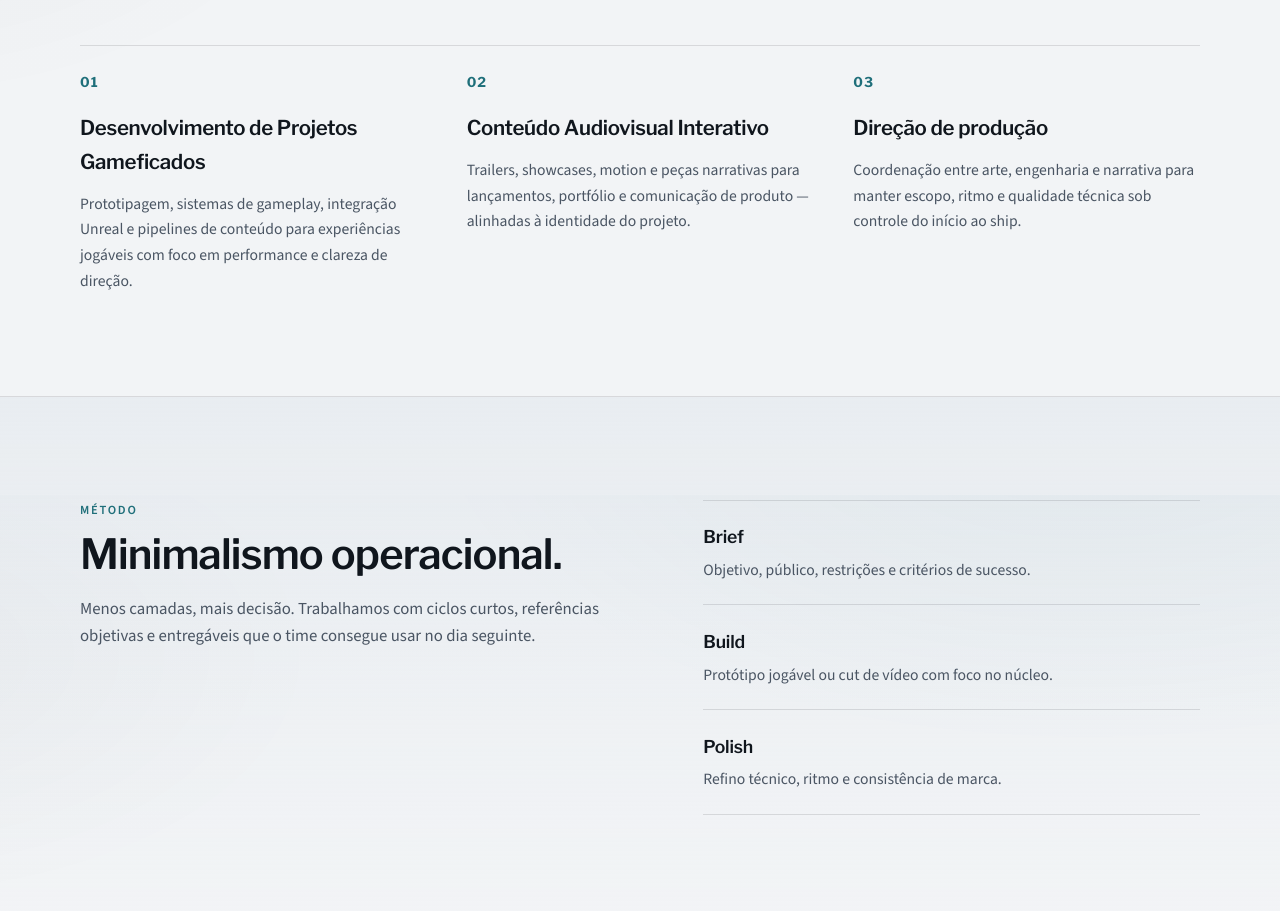
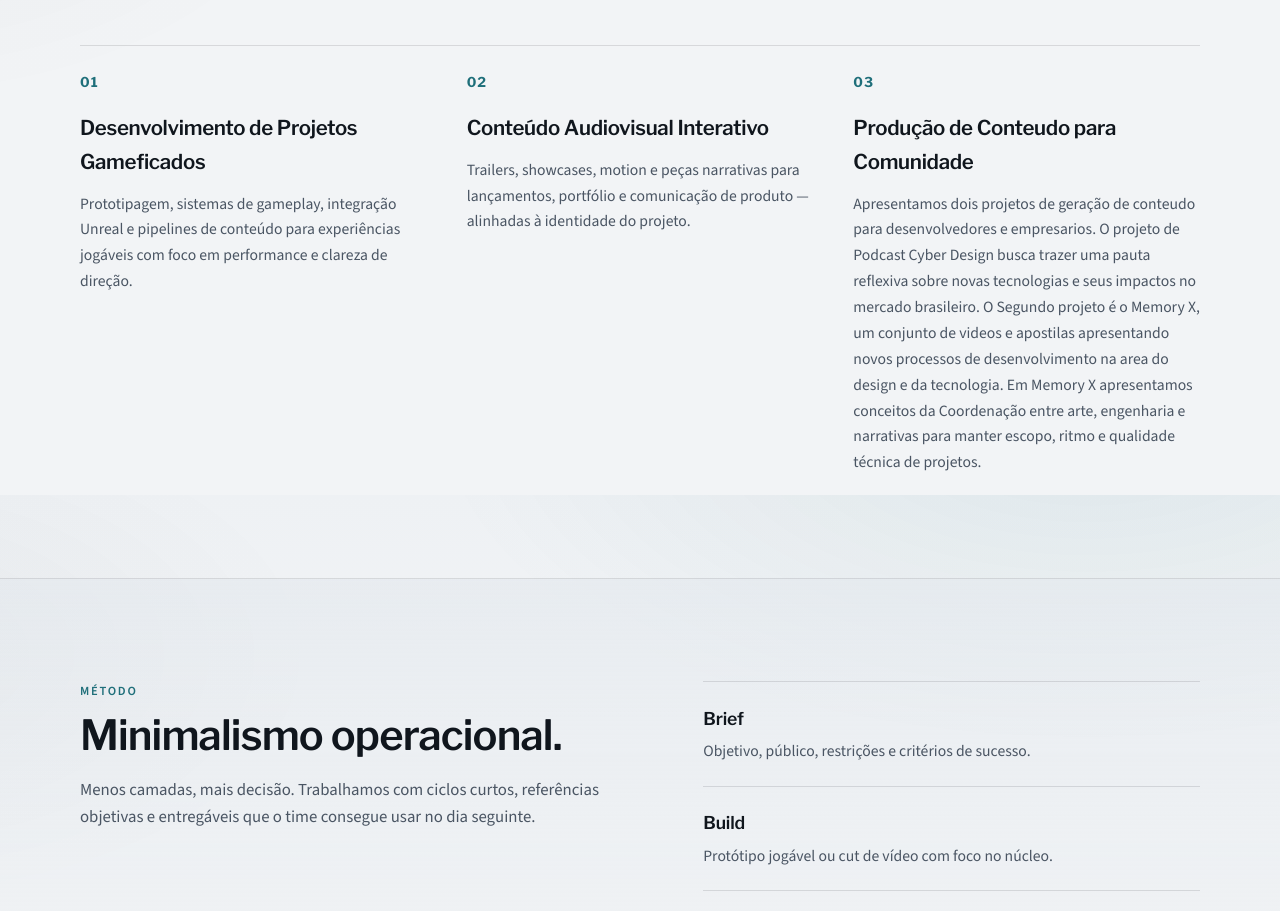
Before and after one commit to Wulfrick-Gabriel/skadi-studio-website, a plain HTML site: page index.html in a window 1280 px wide. Shown: the part 1105-2016 px from the top of the page. Drawn offline with nearby package versions, Linux system fonts and the light colour scheme; no server answers.

Commit message:
Update service 03 to community content production

```diff
--- a/index.html
+++ b/index.html
@@ -94,9 +94,9 @@
           </article>
           <article class="service reveal">
             <span class="service-index">03</span>
-            <h3>Direção de produção</h3>
+            <h3>Produção de Conteudo para Comunidade</h3>
             <p>
-              Coordenação entre arte, engenharia e narrativa para manter escopo, ritmo e qualidade técnica sob controle do início ao ship.
+              Apresentamos dois projetos de geração de conteudo para desenvolvedores e empresarios. O projeto de Podcast Cyber Design busca trazer uma pauta reflexiva sobre novas tecnologias e seus impactos no mercado brasileiro. O Segundo projeto é o Memory X, um conjunto de videos e apostilas apresentando novos processos de desenvolvimento na area do design e da tecnologia. Em Memory X apresentamos conceitos da Coordenação entre arte, engenharia e narrativas para manter escopo, ritmo e qualidade técnica de projetos.
             </p>
           </article>
         </div>
```
